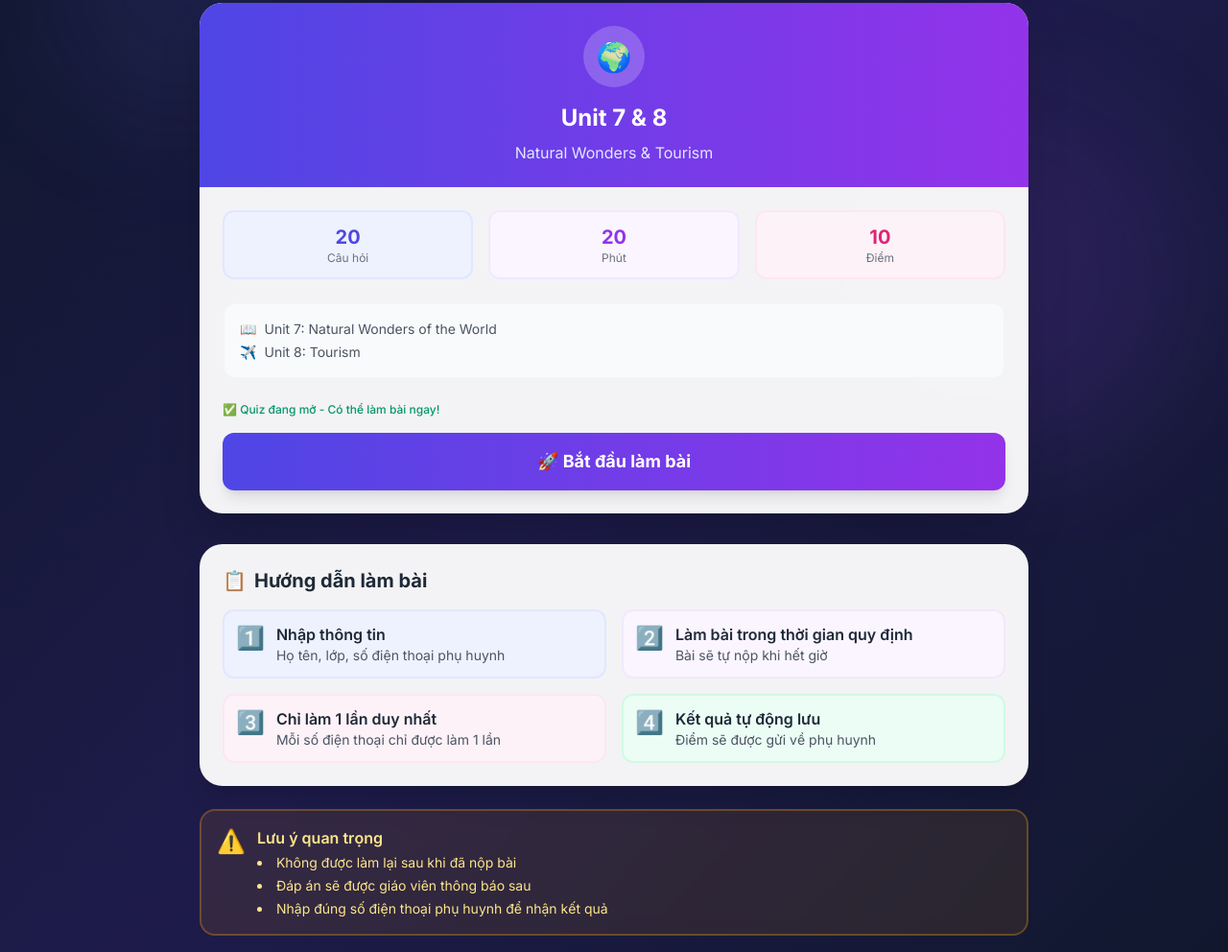
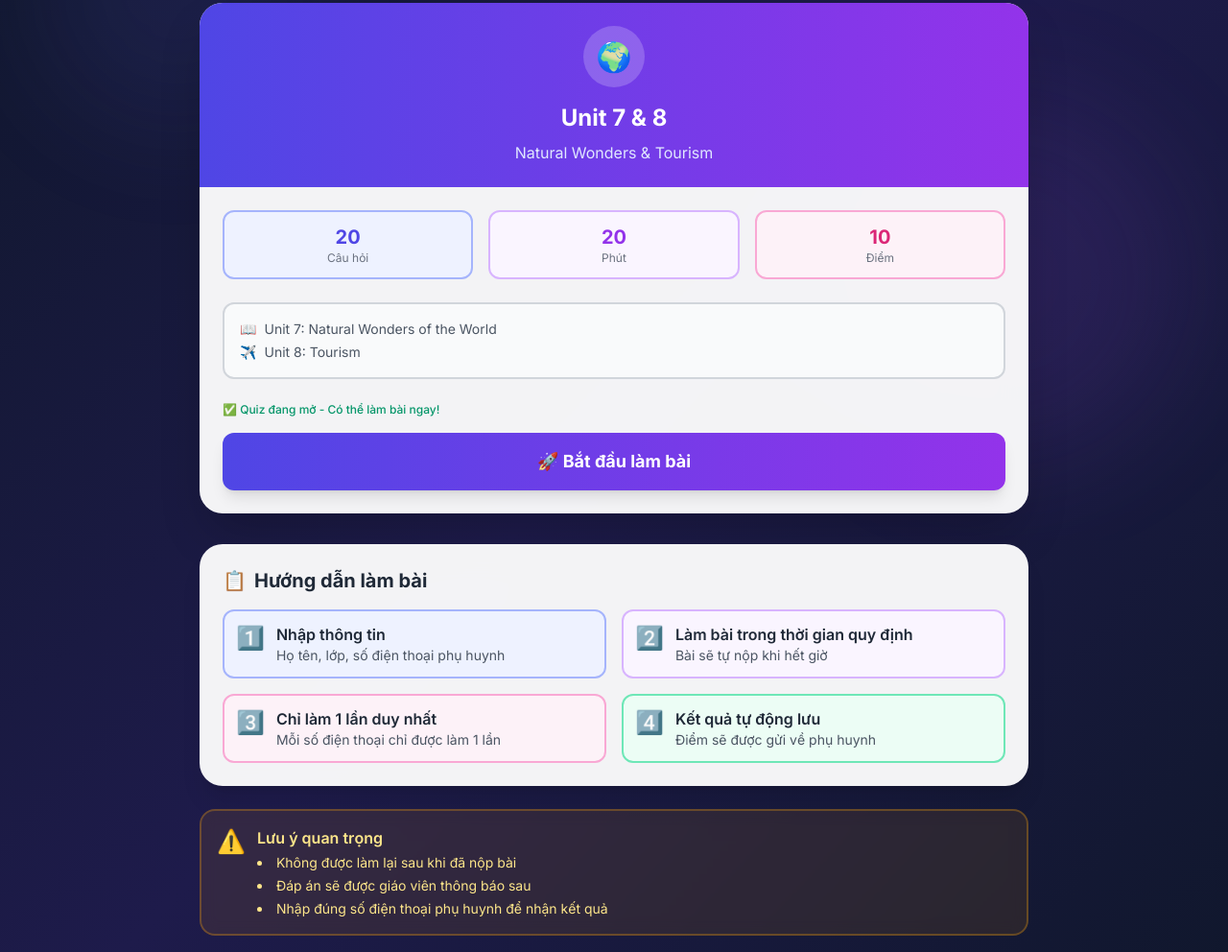
Before and after one commit to wp37/review9, a plain HTML site: page index.html in a window 1280 px wide. Shown: the part 237-1229 px from the top of the page at 96% size. Drawn offline with nearby package versions, Linux system fonts and the light colour scheme.

Commit message:
Add files via upload

```diff
--- a/index.html
+++ b/index.html
@@ -68,22 +68,22 @@
                 </div>
                 <div class="p-6">
                     <div class="grid grid-cols-3 gap-4 mb-6">
-                        <div class="text-center p-3 bg-indigo-50 rounded-xl border-2 border-indigo-100">
+                        <div class="text-center p-3 bg-indigo-50 rounded-xl border-2 border-indigo-300">
                             <div class="text-xl font-bold text-indigo-600">20</div>
                             <div class="text-xs text-gray-500">Câu hỏi</div>
                         </div>
-                        <div class="text-center p-3 bg-purple-50 rounded-xl border-2 border-purple-100">
+                        <div class="text-center p-3 bg-purple-50 rounded-xl border-2 border-purple-300">
                             <div class="text-xl font-bold text-purple-600">20</div>
                             <div class="text-xs text-gray-500">Phút</div>
                         </div>
-                        <div class="text-center p-3 bg-pink-50 rounded-xl border-2 border-pink-100">
+                        <div class="text-center p-3 bg-pink-50 rounded-xl border-2 border-pink-300">
                             <div class="text-xl font-bold text-pink-600">10</div>
                             <div class="text-xs text-gray-500">Điểm</div>
                         </div>
                     </div>
 
                     <div
-                        class="text-sm text-gray-600 space-y-1 mb-6 p-4 bg-gray-50 rounded-xl border-2 border-gray-100">
+                        class="text-sm text-gray-600 space-y-1 mb-6 p-4 bg-gray-50 rounded-xl border-2 border-gray-300">
                         <div class="flex items-center gap-2">
                             <span class="text-indigo-500">📖</span>
                             <span>Unit 7: Natural Wonders of the World</span>
@@ -111,28 +111,28 @@
                 <span>📋</span> Hướng dẫn làm bài
             </h3>
             <div class="grid md:grid-cols-2 gap-4 text-gray-600">
-                <div class="flex items-start gap-3 p-3 bg-indigo-50 rounded-xl border-2 border-indigo-100">
+                <div class="flex items-start gap-3 p-3 bg-indigo-50 rounded-xl border-2 border-indigo-300">
                     <span class="text-2xl">1️⃣</span>
                     <div>
                         <div class="font-semibold text-gray-800">Nhập thông tin</div>
                         <div class="text-sm">Họ tên, lớp, số điện thoại phụ huynh</div>
                     </div>
                 </div>
-                <div class="flex items-start gap-3 p-3 bg-purple-50 rounded-xl border-2 border-purple-100">
+                <div class="flex items-start gap-3 p-3 bg-purple-50 rounded-xl border-2 border-purple-300">
                     <span class="text-2xl">2️⃣</span>
                     <div>
                         <div class="font-semibold text-gray-800">Làm bài trong thời gian quy định</div>
                         <div class="text-sm">Bài sẽ tự nộp khi hết giờ</div>
                     </div>
                 </div>
-                <div class="flex items-start gap-3 p-3 bg-pink-50 rounded-xl border-2 border-pink-100">
+                <div class="flex items-start gap-3 p-3 bg-pink-50 rounded-xl border-2 border-pink-300">
                     <span class="text-2xl">3️⃣</span>
                     <div>
                         <div class="font-semibold text-gray-800">Chỉ làm 1 lần duy nhất</div>
                         <div class="text-sm">Mỗi số điện thoại chỉ được làm 1 lần</div>
                     </div>
                 </div>
-                <div class="flex items-start gap-3 p-3 bg-emerald-50 rounded-xl border-2 border-emerald-100">
+                <div class="flex items-start gap-3 p-3 bg-emerald-50 rounded-xl border-2 border-emerald-300">
                     <span class="text-2xl">4️⃣</span>
                     <div>
                         <div class="font-semibold text-gray-800">Kết quả tự động lưu</div>
```
